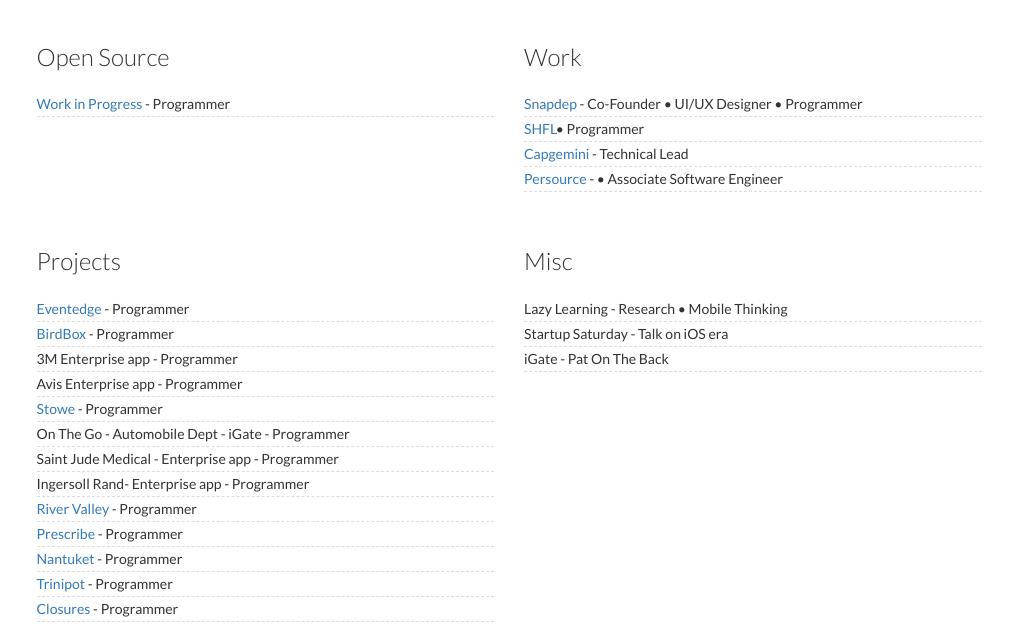
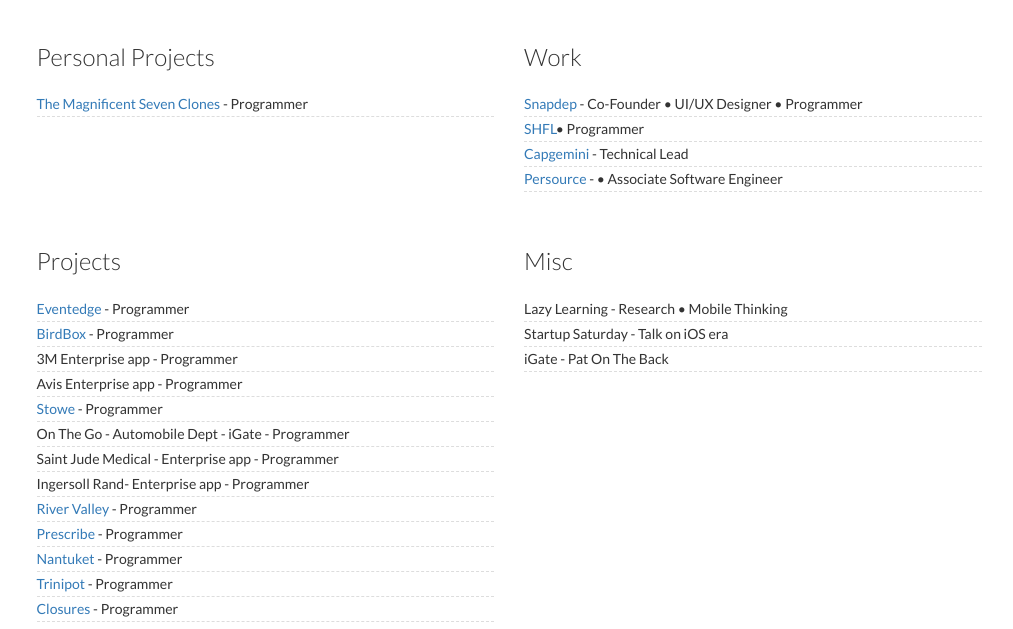
Before and after one commit to rathodrc/rathodrc.github.io, a plain HTML site: page index.html in a window 1280 px wide. Shown: the part 115-744 px from the top of the page, without its empty margins (131-1144 px from the left). Drawn offline with Linux system fonts and the light colour scheme.

Commit message:
Added Personal Project

```diff
--- a/index.html
+++ b/index.html
@@ -73,10 +73,10 @@
                     <div class="row">
                         <div class="col-md-6">
                             <div class="title">
-                                <h3 class="hidden-print">Open Source</h3>
+                                <h3 class="hidden-print">Personal Projects</h3>
                             </div>
                             <ul  class="list-unstyled portfolio-list">
-                                <li><a target="_blank" href="">Work in Progress</a> - Programmer</li>
+                                <li><a target="_blank" href="">The Magnificent Seven Clones</a> - Programmer</li>
                             </ul>
                             <div class="title">
                                 <h3 class="hidden-print">Projects</h3>
```
